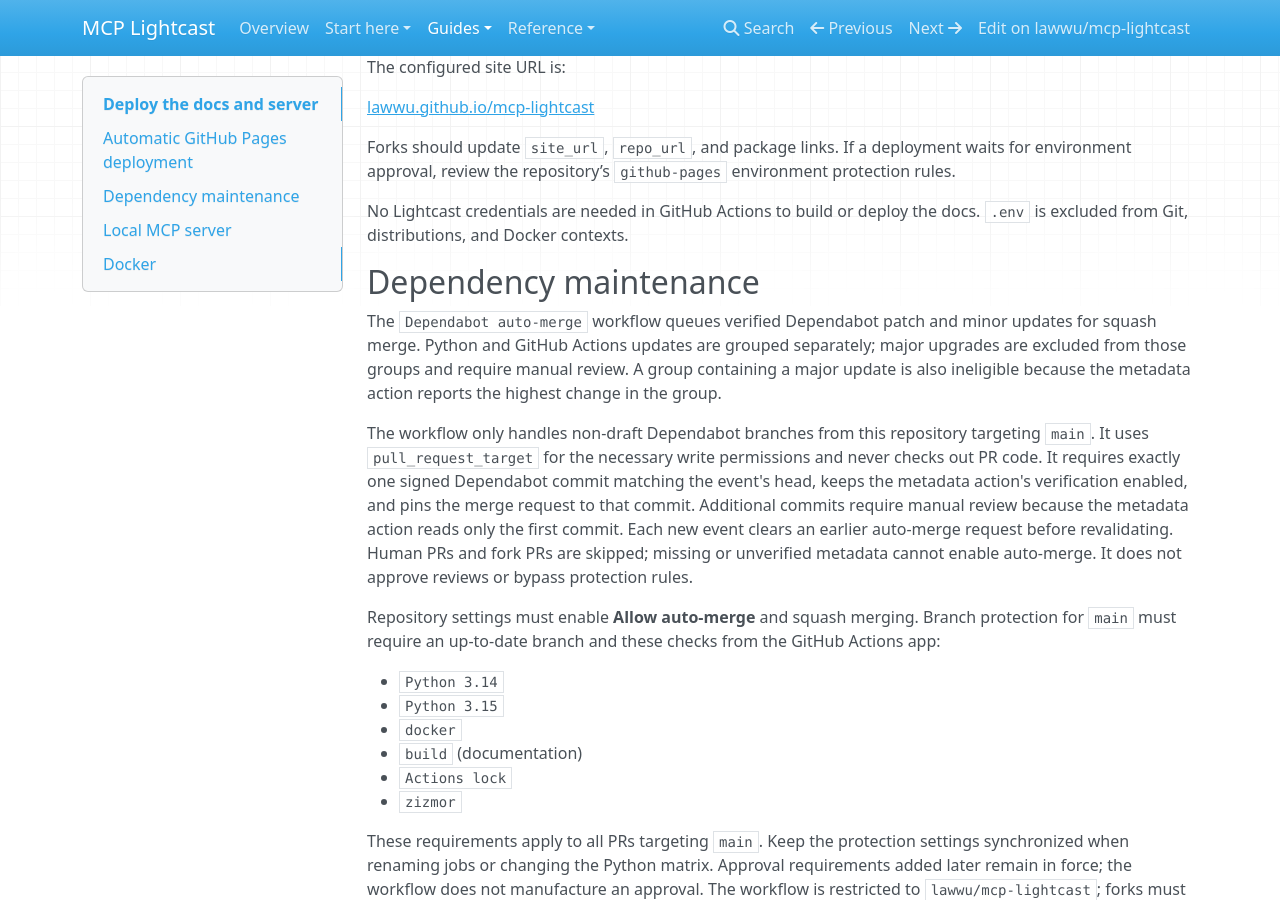
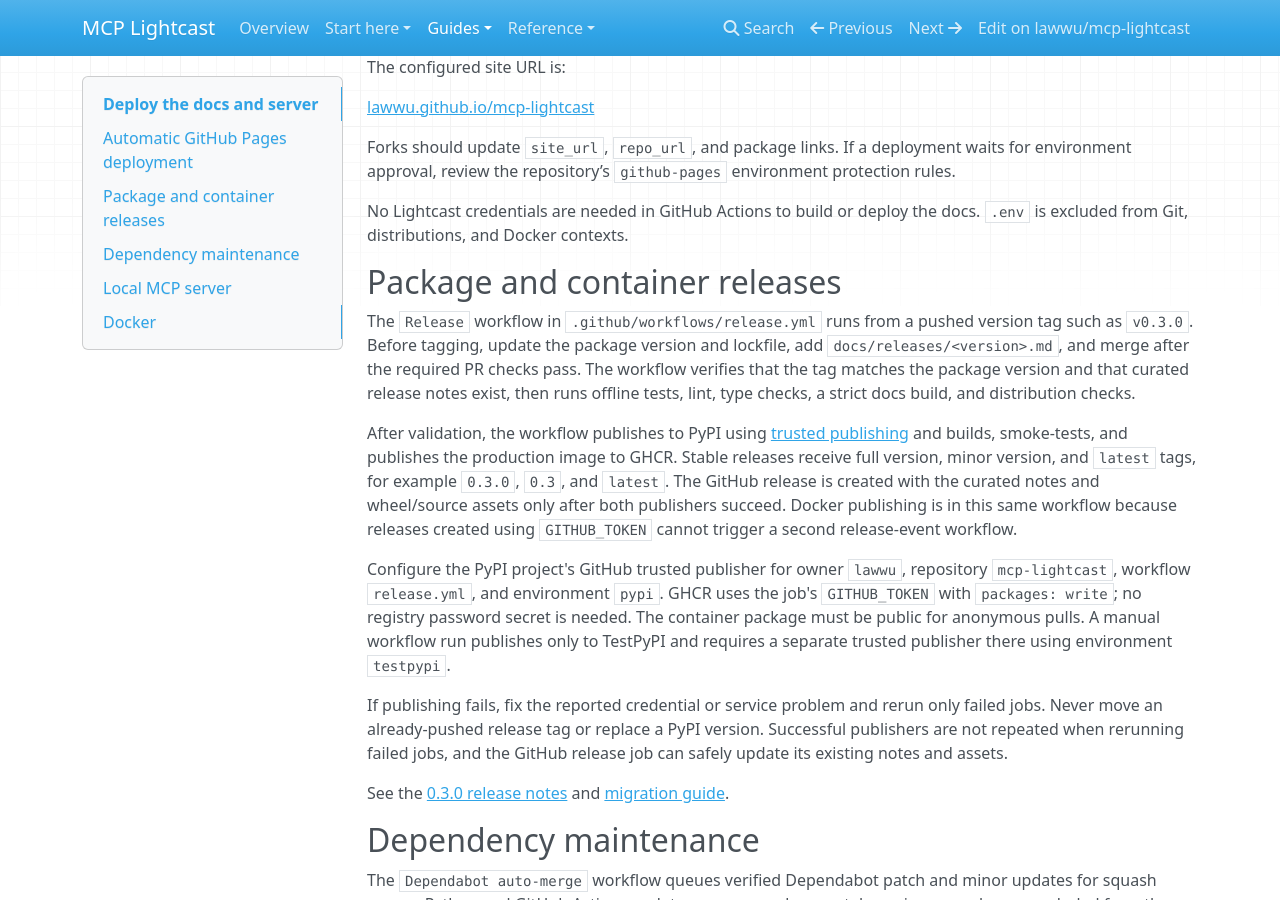
Before and after one commit to lawwu/mcp-lightcast, an MkDocs documentation site: the page built from docs/deployment.md, in a window 1280 px wide and 900 px high, scrolled down 454 px. Built offline with MkDocs 1.6.1, drawn with Linux system fonts in a browser that asks for light colours; nearby versions of some CDN libraries.

Commit message:
Fix Docker release publishing and prepare v0.3.0 (#12)
Co-authored-by: Lawrence Wu <9869041+lawwu@users.noreply.github.com>

```diff
--- a/docs/deployment.md
+++ b/docs/deployment.md
@@ -21,6 +21,18 @@
 Forks should update `site_url`, `repo_url`, and package links. If a deployment waits for environment approval, review the repository’s `github-pages` environment protection rules.
 
 No Lightcast credentials are needed in GitHub Actions to build or deploy the docs. `.env` is excluded from Git, distributions, and Docker contexts.
+
+## Package and container releases
+
+The `Release` workflow in `.github/workflows/release.yml` runs from a pushed version tag such as `v0.3.0`. Before tagging, update the package version and lockfile, add `docs/releases/<version>.md`, and merge after the required PR checks pass. The workflow verifies that the tag matches the package version and that curated release notes exist, then runs offline tests, lint, type checks, a strict docs build, and distribution checks.
+
+After validation, the workflow publishes to PyPI using [trusted publishing](https://docs.pypi.org/trusted-publishers/using-a-publisher/) and builds, smoke-tests, and publishes the production image to GHCR. Stable releases receive full version, minor version, and `latest` tags, for example `0.3.0`, `0.3`, and `latest`. The GitHub release is created with the curated notes and wheel/source assets only after both publishers succeed. Docker publishing is in this same workflow because releases created using `GITHUB_TOKEN` cannot trigger a second release-event workflow.
+
+Configure the PyPI project's GitHub trusted publisher for owner `lawwu`, repository `mcp-lightcast`, workflow `release.yml`, and environment `pypi`. GHCR uses the job's `GITHUB_TOKEN` with `packages: write`; no registry password secret is needed. The container package must be public for anonymous pulls. A manual workflow run publishes only to TestPyPI and requires a separate trusted publisher there using environment `testpypi`.
+
+If publishing fails, fix the reported credential or service problem and rerun only failed jobs. Never move an already-pushed release tag or replace a PyPI version. Successful publishers are not repeated when rerunning failed jobs, and the GitHub release job can safely update its existing notes and assets.
+
+See the [0.3.0 release notes](releases/0.3.0.md) and [migration guide](migration.md).
 
 ## Dependency maintenance
 
--- a/mkdocs.yml
+++ b/mkdocs.yml
@@ -23,6 +23,7 @@
       - API compatibility review: review.md
       - MCP practices: mcp-review.md
       - Migration to 0.3: migration.md
+      - Release 0.3.0: releases/0.3.0.md
 theme:
   variant: classic
   logo: assets/mark.svg
```
Also changed, not shown: docs/migration.md (+1 -1 lines), docs/releases/0.3.0.md (added, +62 -0 lines), 3 other files.
